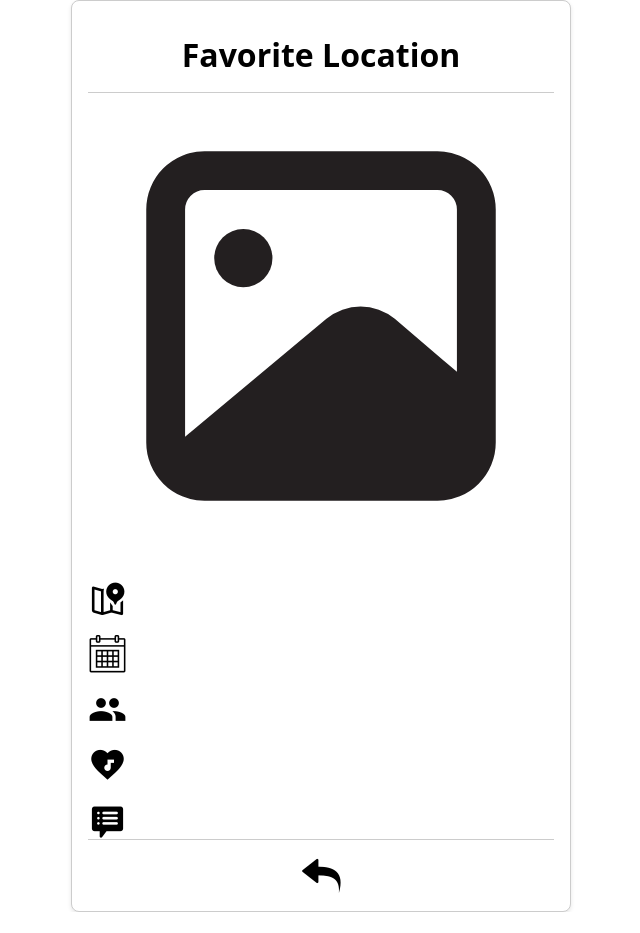
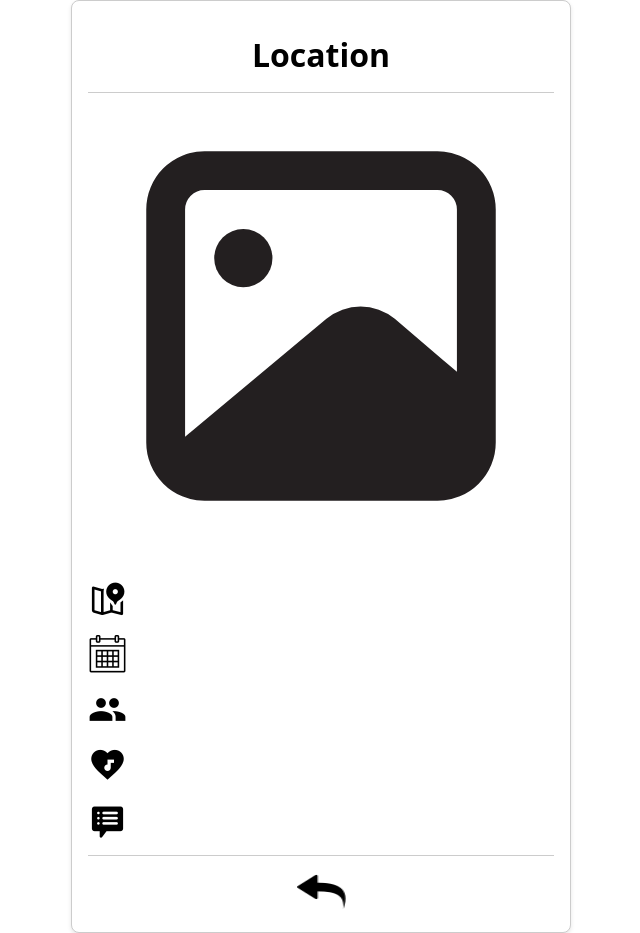
Before and after one commit to alexander-bick/capstone-project, a Next.js app: page /Location in a window 1280 px wide. Shown: the whole page, without its empty margins (319-959 px from the left). Before the commit the page ends 912 px from the top, so only its background shows below. Built offline with nearby package versions, Linux system fonts and the light colour scheme.

Commit message:
improvements after review

```diff
--- a/components/Form/index.js
+++ b/components/Form/index.js
@@ -52,11 +52,9 @@ export default function Form({ onSubmit }) {
       formObject[key] = value;
     });
 
-    // Save the form data to Local Storage
-
     localStorage.setItem("favoriteLocation", JSON.stringify(formObject));
 
-    onSubmit(formObject); // Call the onSubmit prop with the form data
+    onSubmit(formObject);
   };
 
   return (
--- a/components/LocationCard/index.js
+++ b/components/LocationCard/index.js
@@ -1,6 +1,8 @@
 import React, { useEffect, useState } from "react";
 import styled from "styled-components";
 import { useRouter } from "next/router";
+import Link from "next/link";
+import Image from "next/image";
 
 const PageHeader = styled.header`
   text-align: center;
@@ -55,69 +57,95 @@ const ReturnButtonContainer = styled.div`
   justify-content: center;
   border-top: 1px solid #ccc;
   padding-top: 1rem;
-`;
-
-const ReturnIcon = styled.img`
-  cursor: pointer;
+  margin-top: 1rem;
 `;
 
 export default function LocationCard() {
-  const router = useRouter(); // Initialize the router
-  const [submittedData, setSubmittedData] = useState(null); // Create state for submitted data
+  const router = useRouter();
+  const [submittedData, setSubmittedData] = useState(null);
 
   useEffect(() => {
     const dataFromLocalStorage = JSON.parse(
-      localStorage.getItem("favoriteLocation") // Call up data from localStorage
+      localStorage.getItem("favoriteLocation")
     );
-    setSubmittedData(dataFromLocalStorage); // Set the data to the state
+    setSubmittedData(dataFromLocalStorage);
   }, []);
+
   const handleReturnClick = () => {
-    router.push("/"); // Navigate back to the landing page using the router
+    router.push("/");
   };
 
   return (
     <>
       <CardContainer>
         <PageHeader>
-          <HeaderTitle>Favorite Location</HeaderTitle>
+          <HeaderTitle>Location</HeaderTitle>
         </PageHeader>
         <CardImage src="/placeholder.svg" alt="Picture" />
         <FieldContainer>
           <Label>
-            <img src="/where_39.png" alt="Where icon" />
+            <Image
+              src="/where_39.png"
+              alt="Where icon"
+              width={39}
+              height={39}
+            />
           </Label>
           <FieldValue>{submittedData?.where}</FieldValue>
         </FieldContainer>
         <FieldContainer>
           <Label>
-            <img src="/calendarWhite_39.png" alt="When icon" />
+            <Image
+              src="/calendarWhite_39.png"
+              alt="When icon"
+              width={39}
+              height={39}
+            />
           </Label>
           <FieldValue>{submittedData?.when}</FieldValue>
         </FieldContainer>
         <FieldContainer>
           <Label>
-            <img src="/withme_39.png" alt="With me icon" />
+            <Image
+              src="/withme_39.png"
+              alt="With me icon"
+              width={39}
+              height={39}
+            />
           </Label>
           <FieldValue>{submittedData?.withme}</FieldValue>
         </FieldContainer>
         <FieldContainer>
           <Label>
-            <img src="/soundtrack_39.png" alt="Soundtrack icon" />
+            <Image
+              src="/soundtrack_39.png"
+              alt="Soundtrack icon"
+              width={39}
+              height={39}
+            />
           </Label>
           <FieldValue>{submittedData?.soundtrack}</FieldValue>
         </FieldContainer>
         <NotesContainer>
           <Label>
-            <img src="/notes_39.png" alt="Soundtrack icon" />
+            <Image
+              src="/notes_39.png"
+              alt="Soundtrack icon"
+              width={39}
+              height={39}
+            />
           </Label>
           <p>{submittedData?.notes}</p>
         </NotesContainer>
         <ReturnButtonContainer>
-          <ReturnIcon
-            src="/return_39.png"
-            alt="Return Icon"
-            onClick={handleReturnClick}
-          />
+          <Link href="/" onClick={handleReturnClick}>
+            <Image
+              src="/return_39.png"
+              alt="Return Icon"
+              width={49}
+              height={39}
+            />
+          </Link>
         </ReturnButtonContainer>
       </CardContainer>
     </>
--- a/pages/Location/index.js
+++ b/pages/Location/index.js
@@ -1,10 +1,5 @@
-import LocationCard from "../../components/LocationCard/index.js";
+import LocationCard from "@/components/LocationCard/index.js";
 
-export default function LocationDetails() {
-
-    return(
-        <>
-        <LocationCard />
-        </>
-    )
+export default function Location() {
+  return <LocationCard />;
 }
--- a/pages/_app.js
+++ b/pages/_app.js
@@ -1,14 +1,16 @@
 import GlobalStyle from "@/styles";
 import Head from "next/head";
+import { useState } from "react";
 
 export default function App({ Component, pageProps }) {
+  const [locationData] = useState(null);
   return (
     <>
       <GlobalStyle />
       <Head>
         <title>Capstone Project</title>
       </Head>
-      <Component {...pageProps} />
+      <Component {...pageProps} locationData={locationData} />
     </>
   );
 }
```
Also changed, not shown: pages/index.js (+4 -6 lines).
